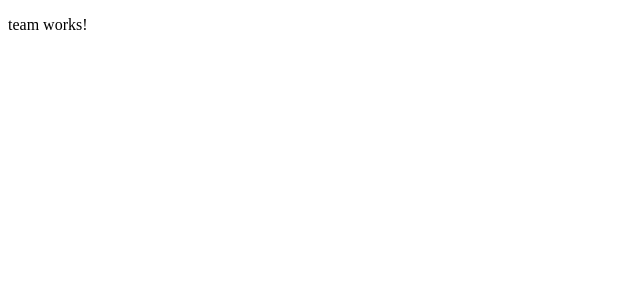
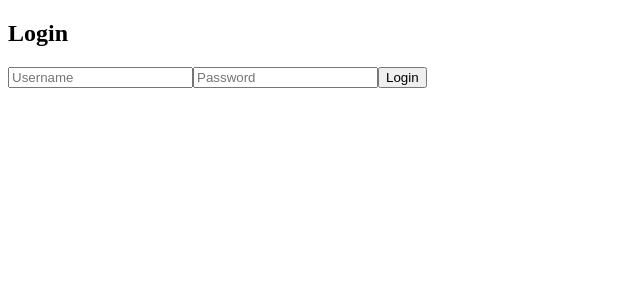
Before and after one commit to nickolajr/Bookshelf-Angular, an Angular app: page /login in a window 1280 px wide. Shown: the top 300 px of the page, without its empty margins (0-640 px from the left). Built offline with nearby package versions, Linux system fonts and the light colour scheme.

Commit message:
iouhjkbsfvazkl<

```diff
--- a/src/app/app.module.ts
+++ b/src/app/app.module.ts
@@ -1,32 +1,25 @@
 import { NgModule } from '@angular/core';
 import { BrowserModule } from '@angular/platform-browser';
-
 import { AppRoutingModule } from './app-routing.module';
 import { AppComponent } from './app.component';
 import { BookComponent } from './components/Book/book.component';
-import { ReactiveFormsModule } from '@angular/forms';
+import { ReactiveFormsModule, FormsModule } from '@angular/forms'; // Import FormsModule here
 import { LoginComponent } from './components/login/login.component';
 import { HttpClientModule } from '@angular/common/http';
 
-
-
-
-
-//all our components and stuff
 @NgModule({
   declarations: [
     AppComponent,
     BookComponent,
     LoginComponent
   ],
-  //this is for all "finish modules" that we want to use
   imports: [
     BrowserModule,
     AppRoutingModule,
     ReactiveFormsModule,
+    FormsModule, // Add FormsModule to the imports array
     HttpClientModule
   ],
-  //some code we will rarely use
   providers: [],
   bootstrap: [AppComponent]
 })
--- a/src/app/components/login/login.component.html
+++ b/src/app/components/login/login.component.html
@@ -1 +1,7 @@
-<p>team works!</p>
+
+<div class="login-container">
+    <h2>Login</h2>
+    <input [(ngModel)]="UserName" placeholder="Username" />
+    <input [(ngModel)]="Password" placeholder="Password" type="password" />
+    <button (click)="login()">Login</button>
+  </div>
--- a/src/app/components/login/login.component.ts
+++ b/src/app/components/login/login.component.ts
@@ -1,10 +1,33 @@
 import { Component } from '@angular/core';
+import { Router } from '@angular/router';
+import { LoginService } from 'src/app/services/login.service';
 
 @Component({
-  selector: 'app-team',
+  selector: 'app-login',
   templateUrl: './login.component.html',
   styleUrls: ['./login.component.css']
 })
 export class LoginComponent {
+  UserName: string = "";
+  Password: string = "";
 
+  constructor(private loginService: LoginService, private router: Router) { }
+
+  login() {
+    this.loginService.login(this.UserName, this.Password).subscribe(
+      (data: any) => {
+        if (data.accountId) {
+          sessionStorage.setItem('accountId', data.accountId);
+          this.router.navigate(['/book']);
+        } else {
+          console.log(data);
+          alert('Login failed');
+        }
+      },
+      (error: any) => {
+        console.log(error);
+        alert('Login failed');
+      }
+    );
+  }
 }
--- /dev/null
+++ b/src/app/services/login.service.ts
@@ -0,0 +1,21 @@
+import { Injectable } from '@angular/core';
+import { HttpClient } from '@angular/common/http';
+import { Observable } from 'rxjs';
+import { environment } from '../enviroment/enviroment';
+
+@Injectable({
+  providedIn: 'root'
+})
+export class LoginService {
+  private readonly apiUrl = environment.apiUrl + "Accounts/";
+
+  constructor(private http: HttpClient) { }
+
+  login(username: string, password: string): Observable<any> {
+
+    const url = `${this.apiUrl}login?userName=${encodeURIComponent(username)}&password=${encodeURIComponent(password)}`;
+
+   console.log(url);
+    return this.http.get<any>(url);
+  }
+}
```
